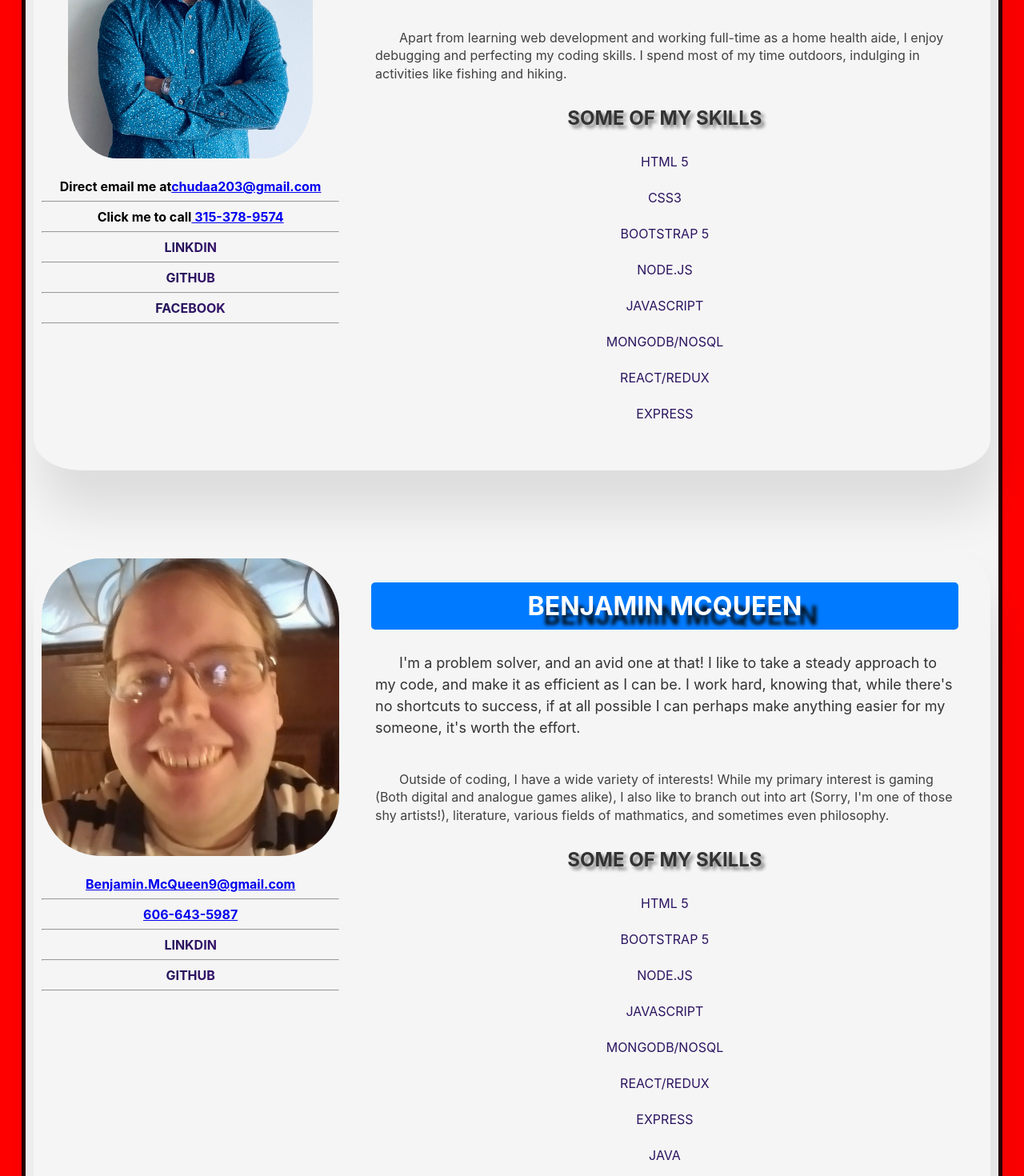
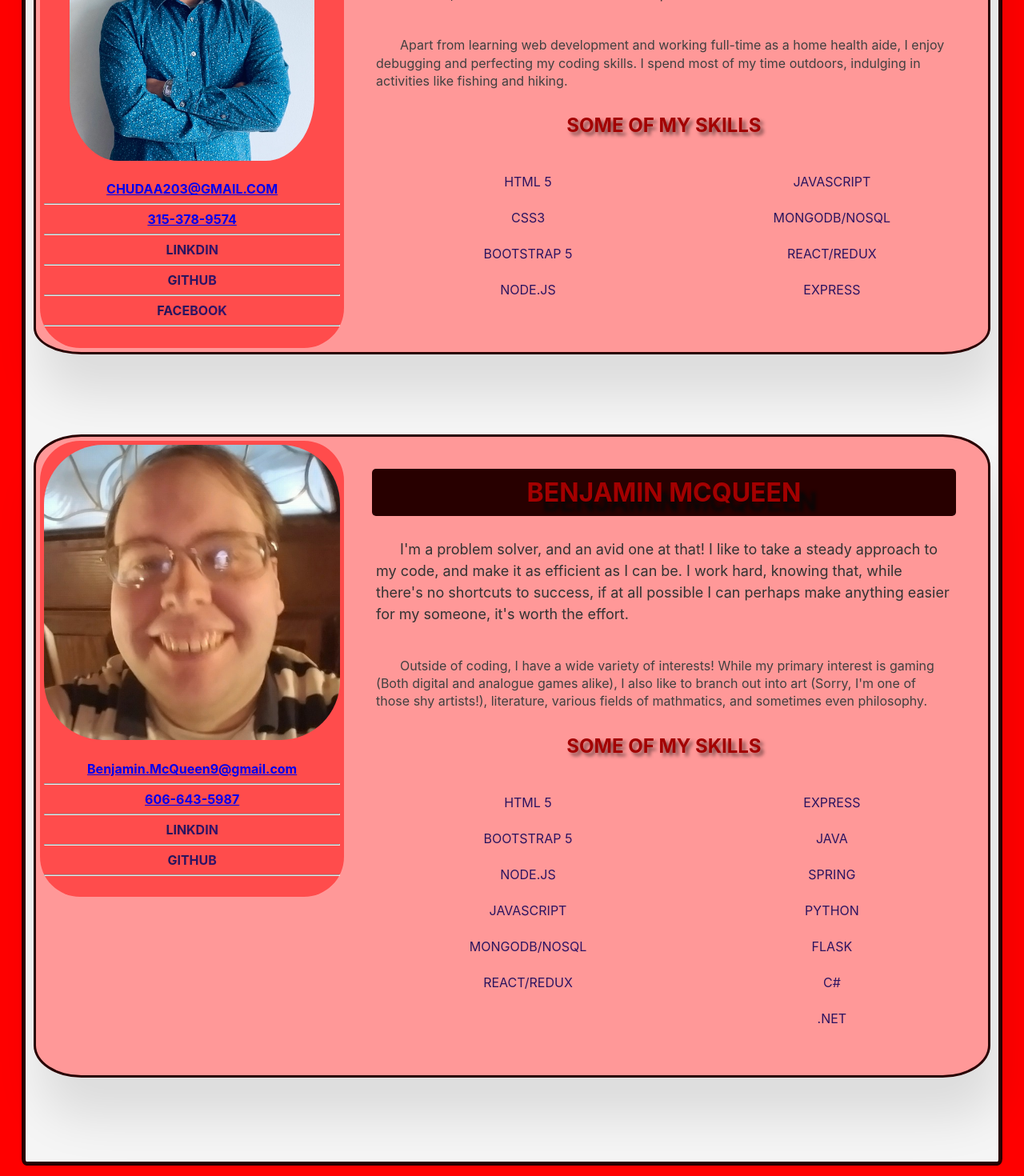
Before and after one commit to BenjaminMcQueen/capstone, a React (Create React App) app: page /AboutUs in a window 1280 px wide. Shown: the part 320-1790 px from the top of the page at 80% size. Built offline with nearby package versions, Linux system fonts and the light colour scheme; some icons are missing.

Commit message:
About us CSS

```diff
--- a/src/App.css
+++ b/src/App.css
@@ -10,7 +10,7 @@
 
 /* Background Colors */
 .red-background {
-  background-color: #fe3434;
+  background-color: #ff0000;
 }
 
 .coral-light-background {
--- a/src/components/AboutUs.js
+++ b/src/components/AboutUs.js
@@ -2,7 +2,7 @@ import React from "react";
 import Aaditya from "./images/Aaditya.jpeg";
 import Benjamin from "./images/benjamin.jpeg";
 import "font-awesome/css/font-awesome.min.css";
-import "./css/aboutus.css"
+import "./css/aboutus.css";
 
 function AboutUs() {
   return (
@@ -11,24 +11,33 @@ function AboutUs() {
         <div className="image-container">
           <img src={Aaditya} alt="Aaditya Acharya" />
           <h4>
-            Direct email me at
             <a href="mailto:chudaa203@gmail.com">
-              chudaa203@gmail.com
+              CHUDAA203@GMAIL.COM
             </a> <br /> <hr />
-            Click me to call
             <a href="tel:+13153789574"> 315-378-9574</a> <hr />
             <a
               className="social-icon"
               href="https://www.linkedin.com/in/aaditya-acharya-25575911a/"
-            >Linkdin</a><br /><hr />
+            >
+              Linkdin
+            </a>
+            <br />
+            <hr />
             <a
               className="social-icon"
               href="https://github.com/settings/profile"
-            >Github</a> <br /><hr />
+            >
+              Github
+            </a>{" "}
+            <br />
+            <hr />
             <a
               className="social-icon"
               href="https://www.facebook.com/aaditya.acharya.37?mibextid=LQQJ4d"
-            >Facebook</a><hr />
+            >
+              Facebook
+            </a>
+            <hr />
           </h4>
         </div>
         <div className="content">
@@ -47,16 +56,27 @@ function AboutUs() {
           </p>
           <div className="skills">
             <h2 className="skill">Some of my Skills</h2>
-            <ul className="skills-list">
+            <div className="skills-wrapper">
+              <div className="skills-list1">
+                <ul>
                   <li className="skill-hover social-icon-skill">HTML 5</li>
                   <li className="skill-hover social-icon-skill">CSS3</li>
                   <li className="skill-hover social-icon-skill">Bootstrap 5</li>
                   <li className="skill-hover social-icon-skill">Node.js</li>
+                </ul>
+              </div>
+
+              <div className="skills-list2">
+                <ul>
                   <li className="skill-hover social-icon-skill">JavaScript</li>
-              <li className="skill-hover social-icon-skill">MongoDB/noSQL</li>
+                  <li className="skill-hover social-icon-skill">
+                    MongoDB/noSQL
+                  </li>
                   <li className="skill-hover social-icon-skill">React/Redux</li>
                   <li className="skill-hover social-icon-skill">Express</li>
                 </ul>
+              </div>
+            </div>
           </div>
         </div>
       </div>
@@ -67,35 +87,61 @@ function AboutUs() {
           <h4>
             <a href="mailto:Benjamin.McQueen9@gmail.com">
               Benjamin.McQueen9@gmail.com
-            </a> <br /> <hr />
+            </a>{" "}
+            <br /> <hr />
             <a href="tel:+16066435987"> 606-643-5987</a> <hr />
             <a
               className="social-icon"
               href="https://www.linkedin.com/in/aaditya-acharya-25575911a/"
-            >Linkdin</a><br /><hr />
+            >
+              Linkdin
+            </a>
+            <br />
+            <hr />
             <a
               className="social-icon"
               href="https://github.com/BenjaminMcQueen"
-            >Github</a> <br /><hr />
+            >
+              Github
+            </a>{" "}
+            <br />
+            <hr />
           </h4>
         </div>
         <div className="content">
           <h1 className="names">Benjamin McQueen</h1>
           <p className="intro-paragraph">
-            I'm a problem solver, and an avid one at that! I like to take a steady approach to my code, and make it as efficient as I can be. I work hard, knowing that, while there's no shortcuts to success, if at all possible I can perhaps make anything easier for my someone, it's worth the effort.
+            I'm a problem solver, and an avid one at that! I like to take a
+            steady approach to my code, and make it as efficient as I can be. I
+            work hard, knowing that, while there's no shortcuts to success, if
+            at all possible I can perhaps make anything easier for my someone,
+            it's worth the effort.
           </p>
           <p className="hobbies-paragraph">
-            Outside of coding, I have a wide variety of interests! While my primary interest is gaming (Both digital and analogue games alike), I also like to branch out into art (Sorry, I'm one of those shy artists!), literature, various fields of mathmatics, and sometimes even philosophy.
+            Outside of coding, I have a wide variety of interests! While my
+            primary interest is gaming (Both digital and analogue games alike),
+            I also like to branch out into art (Sorry, I'm one of those shy
+            artists!), literature, various fields of mathmatics, and sometimes
+            even philosophy.
           </p>
           <div className="skills">
             <h2 className="skill">Some of my Skills</h2>
-            <ul className="skills-list">
+            <div className="skills-wrapper">
+              <div className="skills-list1">
+                <ul>
                   <li className="skill-hover social-icon-skill">HTML 5</li>
                   <li className="skill-hover social-icon-skill">Bootstrap 5</li>
                   <li className="skill-hover social-icon-skill">Node.js</li>
                   <li className="skill-hover social-icon-skill">JavaScript</li>
-              <li className="skill-hover social-icon-skill">MongoDB/noSQL</li>
+                  <li className="skill-hover social-icon-skill">
+                    MongoDB/noSQL
+                  </li>
                   <li className="skill-hover social-icon-skill">React/Redux</li>
+                </ul>
+              </div>
+
+              <div className="skills-list2">
+                <ul>
                   <li className="skill-hover social-icon-skill">Express</li>
                   <li className="skill-hover social-icon-skill">Java</li>
                   <li className="skill-hover social-icon-skill">Spring</li>
@@ -108,6 +154,8 @@ function AboutUs() {
             </div>
           </div>
         </div>
+      </div>
+    </div>
   );
 }
 
--- a/src/components/css/aboutus.css
+++ b/src/components/css/aboutus.css
@@ -8,12 +8,18 @@
     box-shadow: 10px 50px 60px rgba(0, 0, 0, 0.1);
     border-radius: 5%;
     margin-bottom: 100px;
+    border: 3px solid #280000;
+
+    background-color: #ff9898;
+
   }
 
   .image-container {
     flex: 1;
     padding: 5px;
     align-self: flex-start;
+    background-color: #ff4c4c;
+    border-radius: 50px;
   }
 
   .image-container img {
@@ -30,8 +36,8 @@
   .names {
     text-shadow: 20px 12px 4px rgba(7, 6, 6, 0.925);
     text-transform: uppercase;
-    background-color: #007bff;
-    color: #fff;
+    background-color: #280000;
+    color: #a30000;
     padding: 10px 20px;
     margin: 5px;
     border-radius: 5px;
@@ -47,7 +53,7 @@
   }
 
   .skill {
-    color: #333;
+    color: #A30000;
     text-shadow: 4px 4px 4px rgba(0, 0, 0, 0.5);
     text-transform: uppercase;
   }
@@ -58,6 +64,8 @@
 
   .skills-list {
     padding: 0;
+
+
   }
 
   .skill-hover {
@@ -65,11 +73,13 @@
     margin: 5px;
     border-radius: 5px;
     transition: background-color 0.3s, transform 0.2s, box-shadow 0.2s;
+
   }
 
   .skill-hover:hover {
     transform: scale(1.05);
     box-shadow: 0 4px 6px rgba(0, 0, 0, 0.1);
+
   }
 
   .skills-list li {
@@ -119,6 +129,8 @@
     -webkit-background-clip: text;
     -webkit-text-fill-color: transparent;
     display: inline-block;
+    color: #ff0000;
+
   }
 
   /* Social-icon-skills */
@@ -133,4 +145,25 @@
     background-clip: text;
     -webkit-background-clip: text;
     -webkit-text-fill-color: transparent;
+
+
+
   }
+
+
+  /* Last minute CSS changed */
+  .skills-wrapper {
+    display: flex;
+    flex-wrap: wrap; /* Allow items to wrap to the next row */
+    justify-content: space-between; /* Space items evenly */
+    list-style: none;
+    padding: 0;
+    margin: 0;
+  }
+
+  .skills-list1,
+  .skills-list2 {
+    flex-basis: calc(50% - 10px); /* Set width for each list (adjust margin as needed) */
+    padding: 0;
+    margin: 0;
+  }
```
Lines whose indentation alone changed are shown as unchanged.
